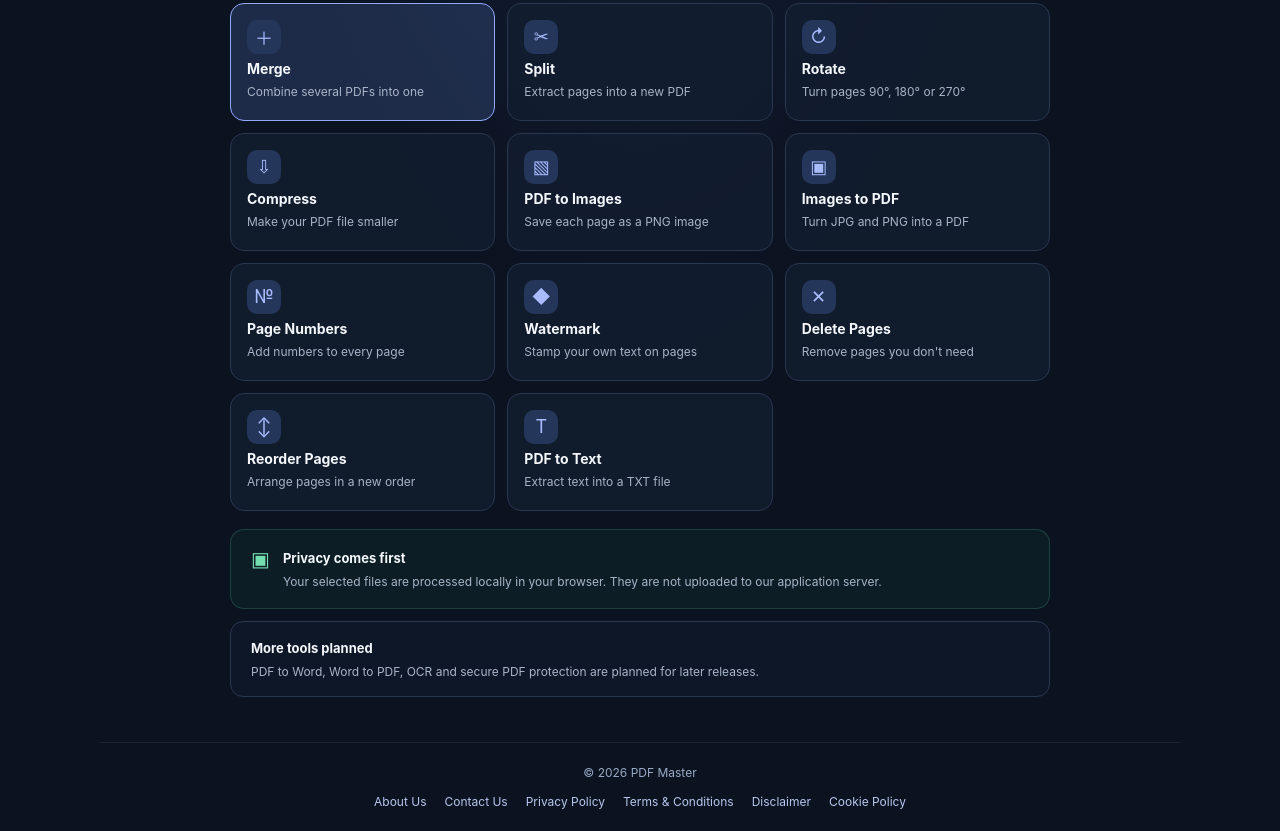
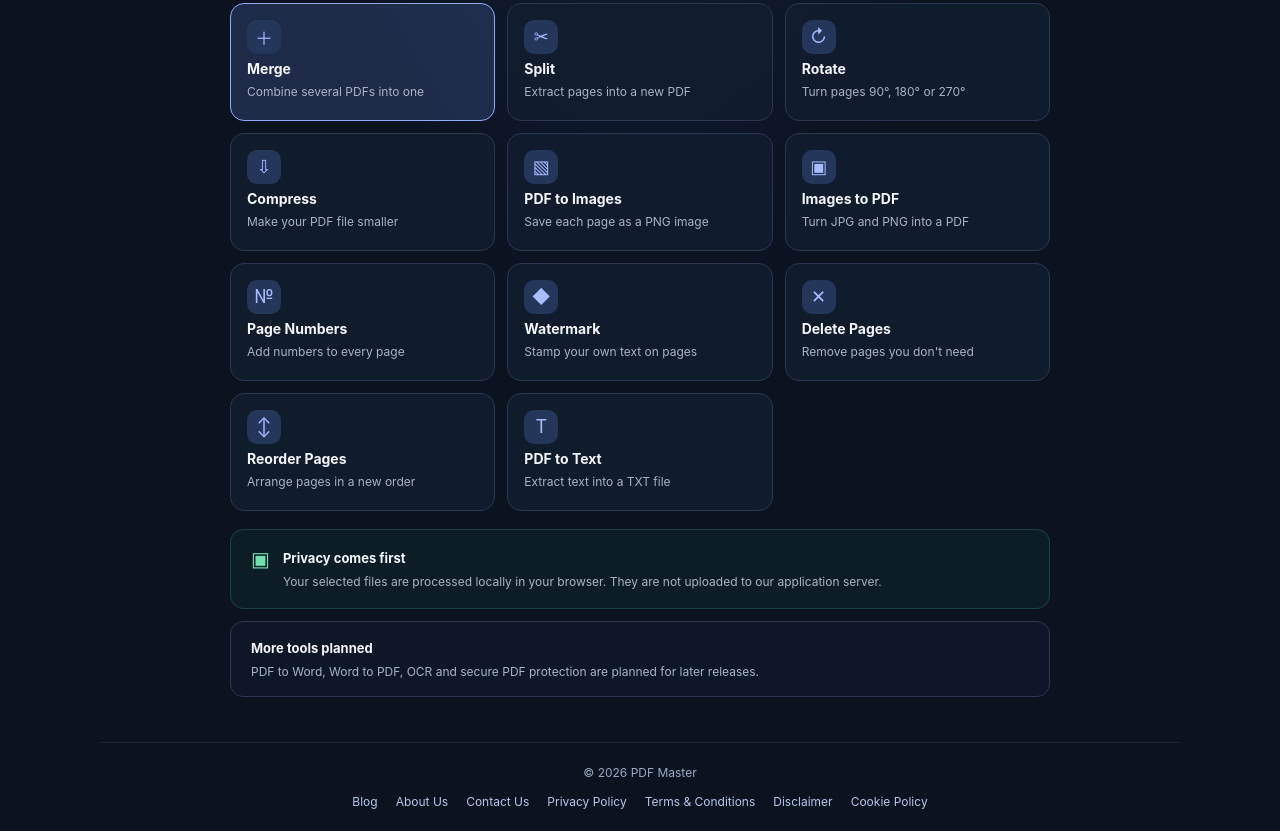
Before and after one commit to jamalsb/PDP-MASTER, a plain HTML site: page index.html in a window 1280 px wide. Shown: the part 954-1785 px from the top of the page. Drawn offline with nearby package versions, Linux system fonts and the light colour scheme.

Commit message:
Add blog link to homepage

```diff
--- a/index.html
+++ b/index.html
@@ -31,7 +31,7 @@
 <section class="privacy-card"><span class="lock-icon">▣</span><div><strong>Privacy comes first</strong><p class="muted">Your selected files are processed locally in your browser. They are not uploaded to our application server.</p></div></section>
 <section class="coming-note"><strong>More tools planned</strong><p class="muted">PDF to Word, Word to PDF, OCR and secure PDF protection are planned for later releases.</p></section>
 </main>
-<footer class="site-footer"><div>© <span id="year"></span> PDF Master</div><nav aria-label="Legal and information pages"><a href="about.html">About Us</a><a href="contact.html">Contact Us</a><a href="privacy-policy.html">Privacy Policy</a><a href="terms.html">Terms &amp; Conditions</a><a href="disclaimer.html">Disclaimer</a><a href="cookie-policy.html">Cookie Policy</a></nav></footer>
+<footer class="site-footer"><div>© <span id="year"></span> PDF Master</div><nav aria-label="Legal and information pages"><a href="blog/index.html">Blog</a><a href="about.html">About Us</a><a href="contact.html">Contact Us</a><a href="privacy-policy.html">Privacy Policy</a><a href="terms.html">Terms &amp; Conditions</a><a href="disclaimer.html">Disclaimer</a><a href="cookie-policy.html">Cookie Policy</a></nav></footer>
 <style>
 .site-footer{display:flex;flex-direction:column;align-items:center;gap:14px;max-width:1080px;margin:auto;padding:22px 24px;border-top:1px solid rgba(255,255,255,.08);color:#9aabc6;font-size:12px}
 .site-footer nav{display:flex;justify-content:center;flex-wrap:wrap;gap:10px 18px}
```
